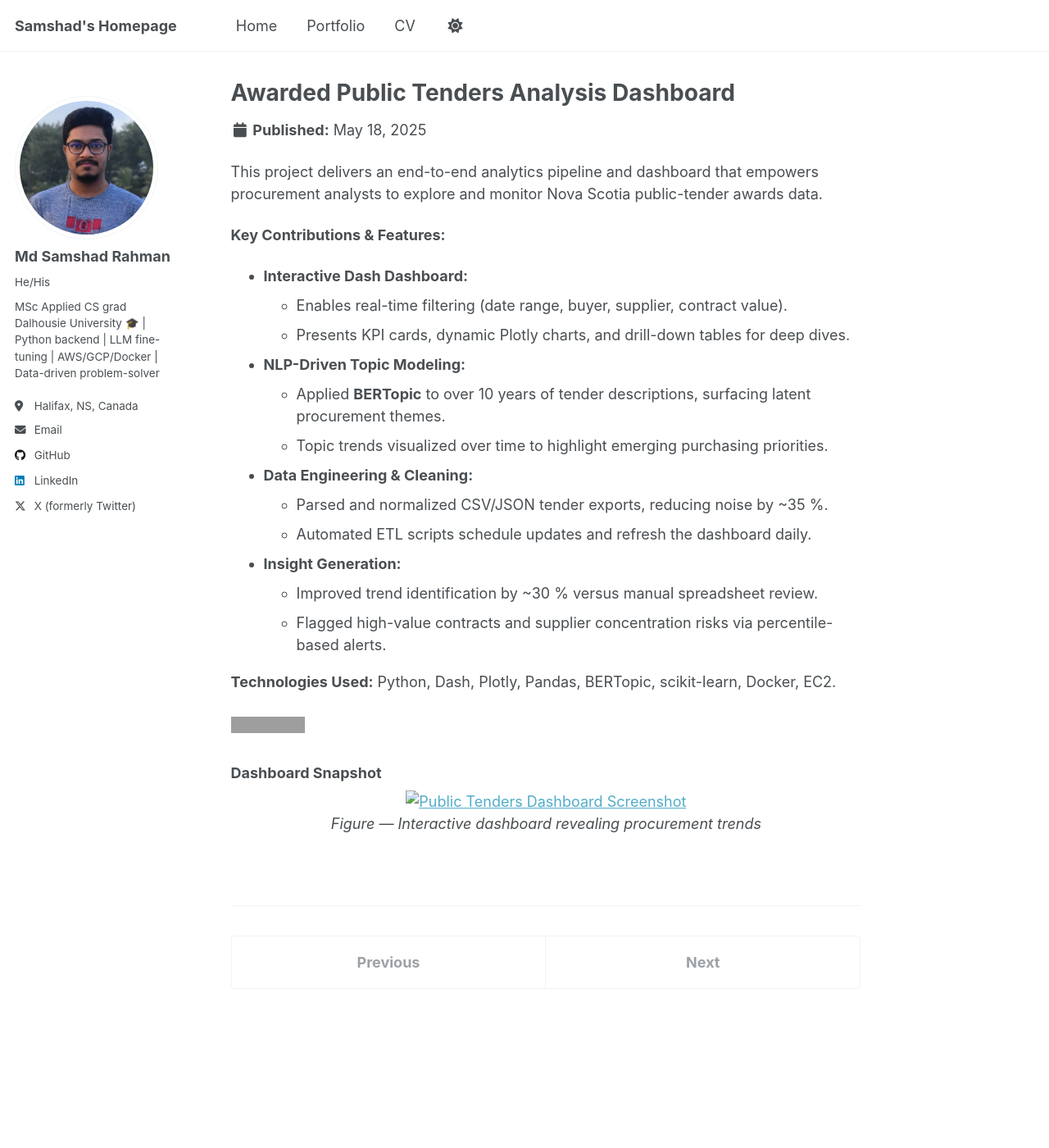
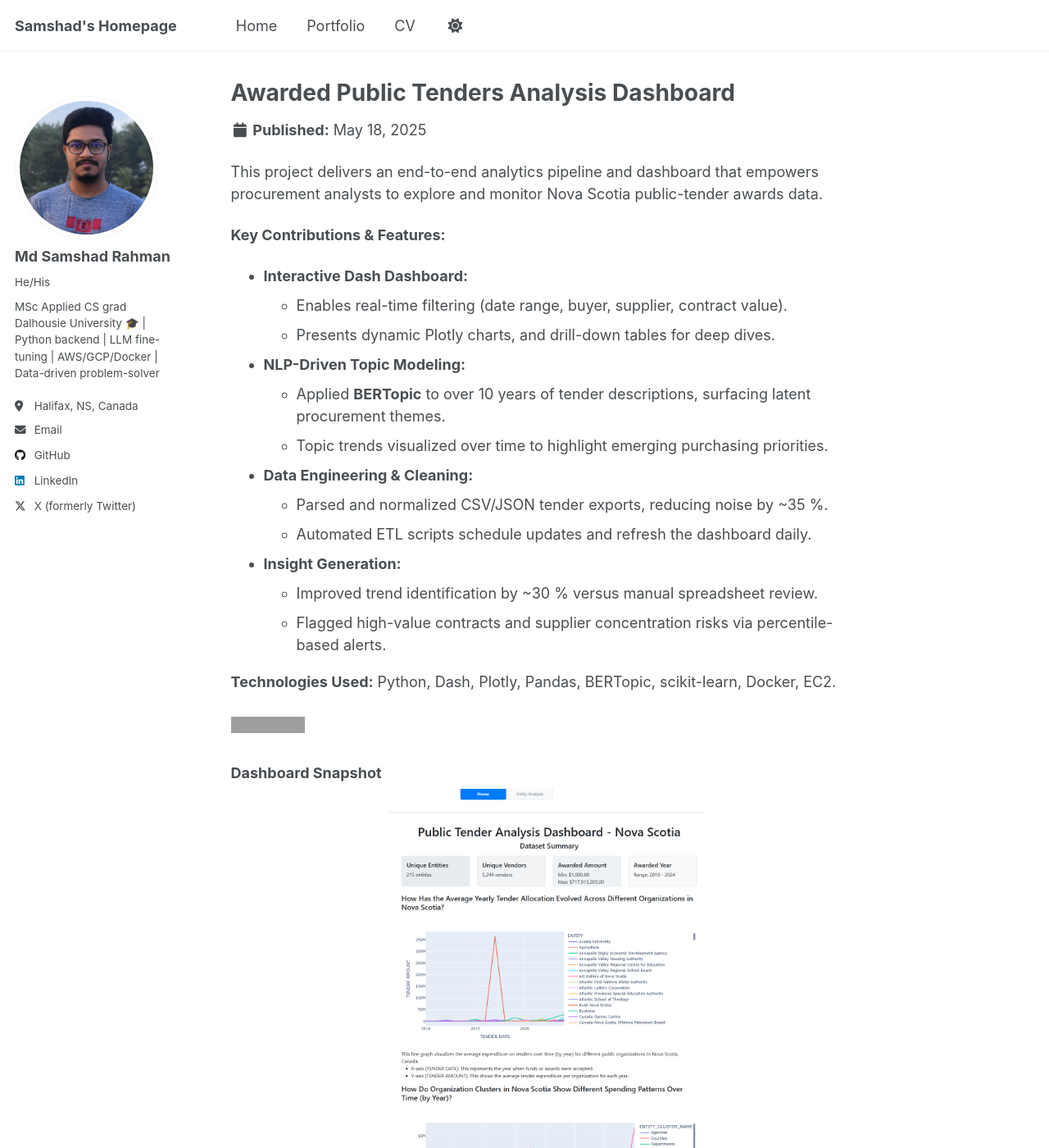
Before and after one commit to samshad/samshad, a Jekyll site: the page built from _portfolio/2025-9-public-tenders-dashboard.md, in a window 1280 px wide and 1400 px high. Shown: the whole window at 82% size. Built offline with Jekyll 4.4.1, drawn with Linux system fonts in a browser that asks for light colours; some of the changed text lies outside the part shown; grey boxes are pictures that could not be loaded.

Commit message:
Update public tenders dashboard documentation for clarity and image source

```diff
--- a/_portfolio/2025-9-public-tenders-dashboard.md
+++ b/_portfolio/2025-9-public-tenders-dashboard.md
@@ -10,7 +10,7 @@ This project delivers an end-to-end analytics pipeline and dashboard that empowe
 **Key Contributions & Features:**
 * **Interactive Dash Dashboard:**
   * Enables real-time filtering (date range, buyer, supplier, contract value).
-  * Presents KPI cards, dynamic Plotly charts, and drill-down tables for deep dives.
+  * Presents dynamic Plotly charts, and drill-down tables for deep dives.
 * **NLP-Driven Topic Modeling:**
   * Applied **BERTopic** to over 10 years of tender descriptions, surfacing latent procurement themes.
   * Topic trends visualized over time to highlight emerging purchasing priorities.
@@ -28,7 +28,7 @@ This project delivers an end-to-end analytics pipeline and dashboard that empowe
 ### Dashboard Snapshot
 
 <p align="center">
-  <img src="images/tender-dashboard.png" alt="Public Tenders Dashboard Screenshot" width="100%">
+  <img src="https://raw.githubusercontent.com/samshad/samshad/refs/heads/master/images/tender-dashboard.png" alt="Public Tenders Dashboard Screenshot" width="50%">
   <br>
-  <em>Figure — Interactive dashboard revealing procurement trends</em>
+  <em>Figure — Interactive dashboard revealing procurement trends and KPIs</em>
 </p>
```
